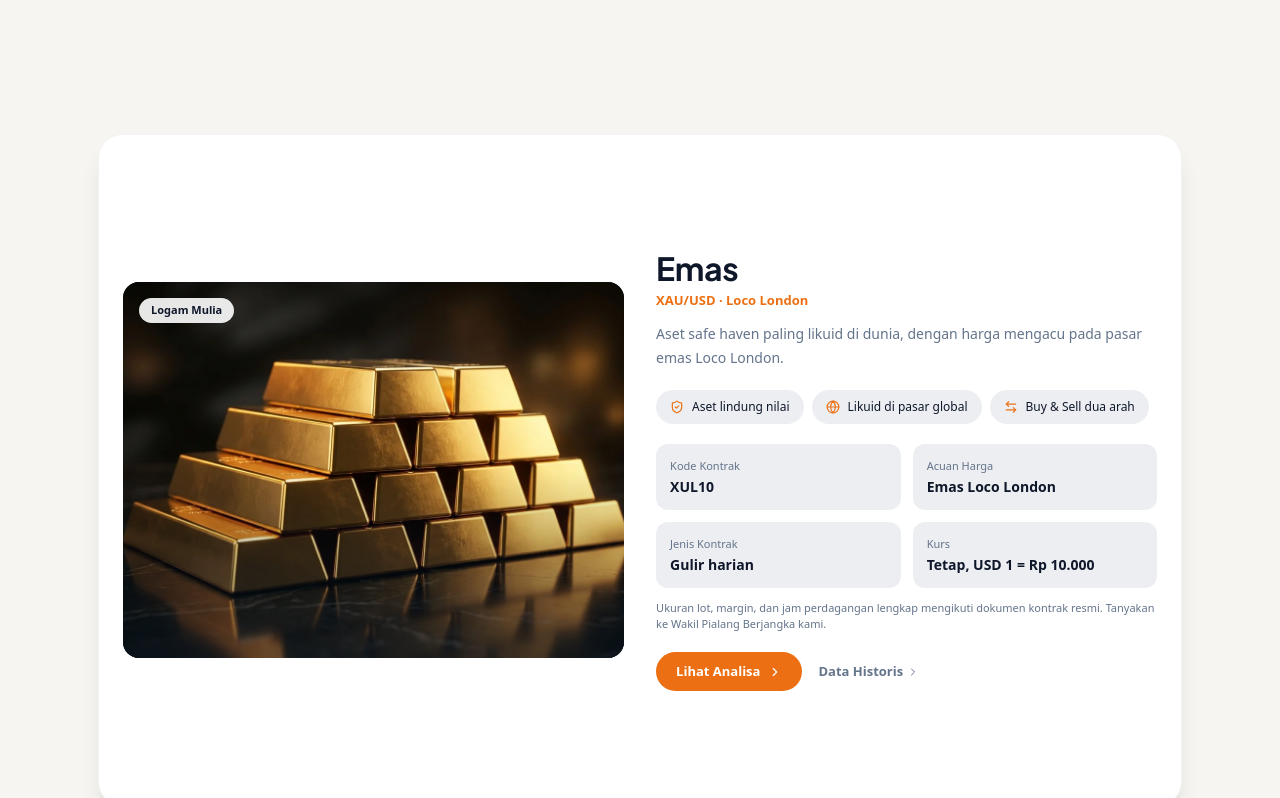
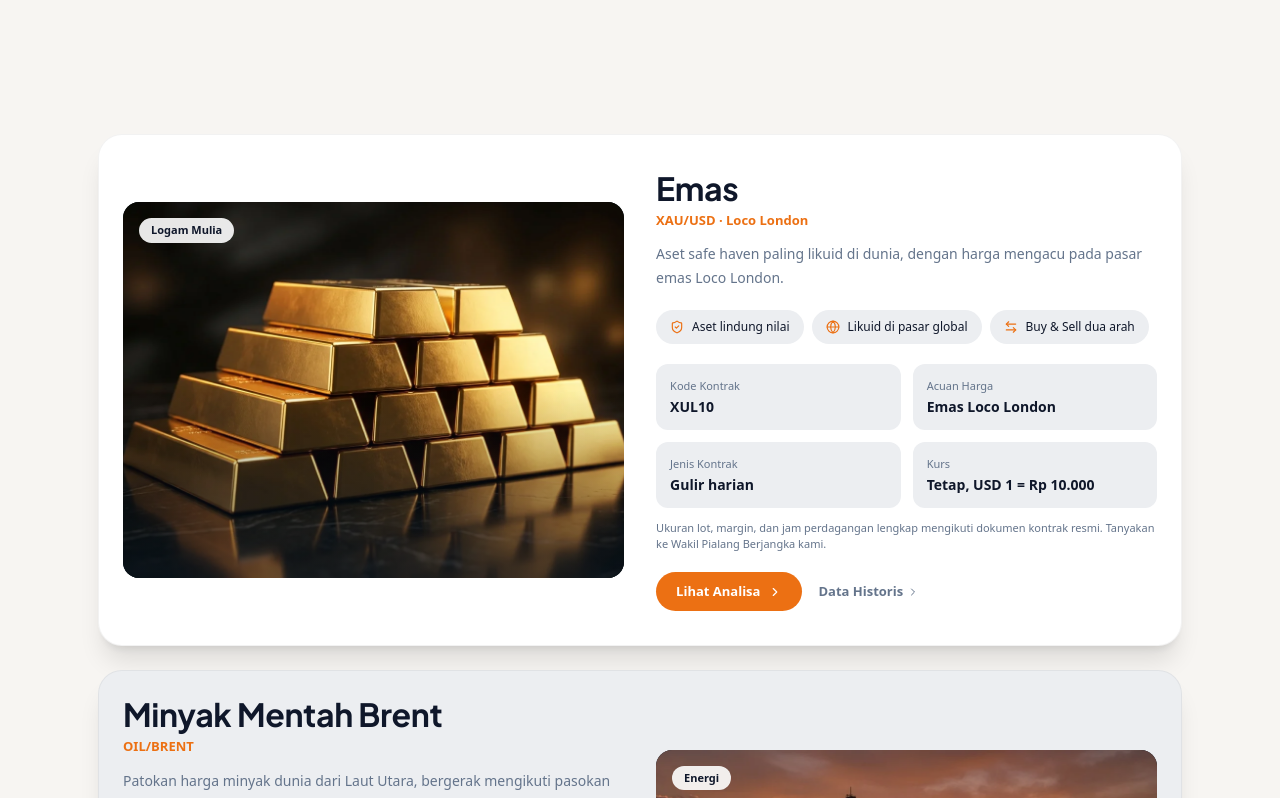
Before and after one commit to wahyuhkm48/ewfWebFrontend, a Next.js app: page /produk in a window 1280 px wide. Shown: the part 722-1520 px from the top of the page. Built offline with nearby package versions, Linux system fonts and the light colour scheme.

Commit message:
fix: samakan tinggi produk

```diff
--- a/features/landing/produk/sections/ProductDetail.tsx
+++ b/features/landing/produk/sections/ProductDetail.tsx
@@ -11,7 +11,7 @@ export default function ProductDetail({ product: p, reverse }: Props) {
   return (
     <article
       id={p.slug}
-      className={`scroll-mt-24 rounded-3xl border border-black/5 p-5 shadow-xl lg:flex lg:min-h-[42rem] lg:items-center lg:p-6 ${
+      className={`scroll-mt-24 rounded-3xl border border-black/5 p-5 shadow-xl lg:flex lg:min-h-[32rem] lg:items-center lg:p-6 ${
         reverse ? "bg-softgrey" : "bg-white"
       }`}
     >
```
